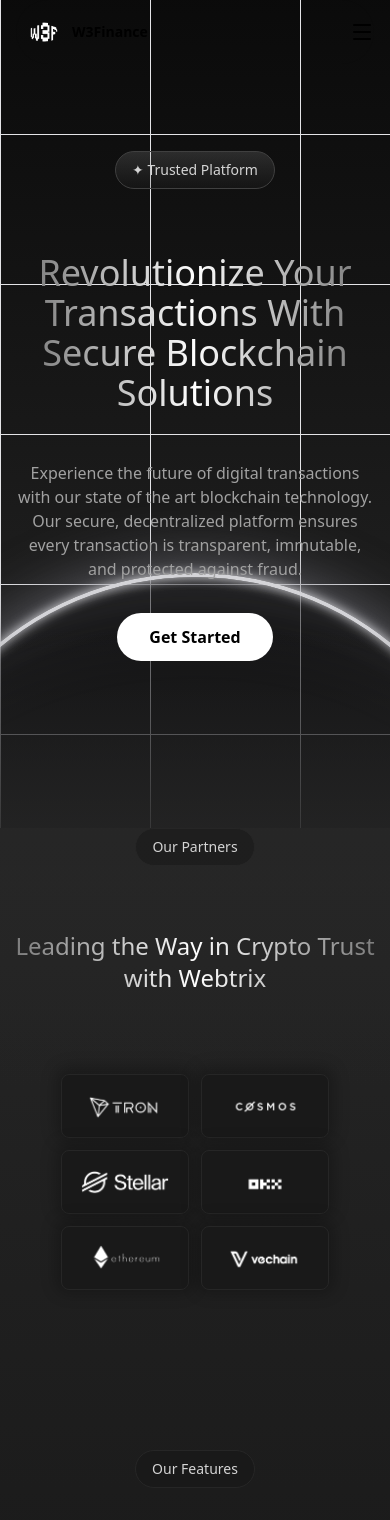
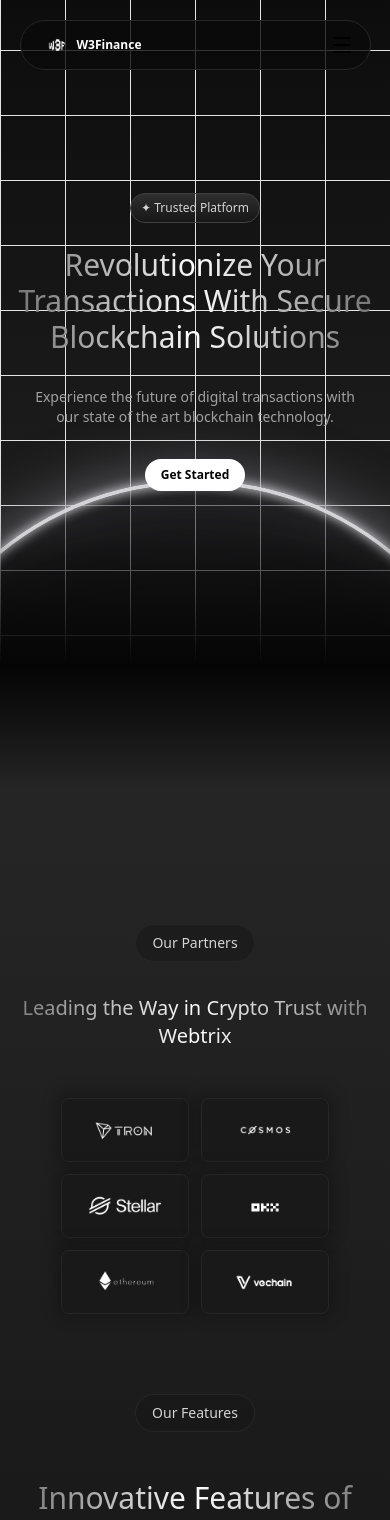
Before and after one commit to Nurman2022/web3-finance, a Next.js app: page / in a window 390 px wide. Shown: the top 1520 px of the page. Built offline with nearby package versions, Linux system fonts and the light colour scheme.

Commit message:
update responsive mobile

```diff
--- a/src/app/page.jsx
+++ b/src/app/page.jsx
@@ -10,27 +10,27 @@
 
 export default function Home() {
   return (
-
     <>
       <BackgroundBeamsWithCollision>
         <section className="relative z-20 flex flex-col items-center justify-center px-4 text-center">
-          <div className="mb-8">
+          <span className="inline-flex items-center gap-2 rounded-full bg-gradient-to-b from-neutral-400/20 to-neutral-800/20 border border-neutral-700 px-2.5 py-1.5 md:px-4 md:py-2 text-xs md:text-sm text-neutral-300 md:text-white">
+            ✦ Trusted Platform
+          </span>
 
-            <span className="inline-flex items-center gap-2 rounded-full bg-gradient-to-b from-neutral-400/20 to-neutral-800/20 border border-neutral-700 px-4 py-2 text-sm text-neutral-300">
-              ✦ Trusted Platform
-            </span>
-          </div>
-
-          <h1 className="z-20 bg-gradient-to-r from-neutral-500 via-white to-neutral-500 bg-clip-text font-normal py-8 text-4xl text-transparent lg:text-6xl max-w-5xl">
+          <h1 className="z-20 bg-gradient-to-r from-neutral-500 via-white to-neutral-500 bg-clip-text font-normal py-6 text-3xl md:text-6xl text-transparent max-w-5xl">
             Revolutionize Your Transactions With Secure Blockchain Solutions
           </h1>
 
-          <p className="mt-4 max-w-4xl text-base text-neutral-400 sm:text-lg">
+          <p className="mt-4 max-w-4xl text-base text-neutral-400 md:block hidden">
             Experience the future of digital transactions with our state of the art blockchain technology. Our secure,
             decentralized platform ensures every transaction is transparent, immutable, and protected against fraud.
           </p>
 
-          <button className="mt-8 rounded-full bg-white px-8 py-3 text-base font-semibold text-black transition-all hover:bg-neutral-200">
+          <p className="mt-2 max-w-4xl px-4 text-sm text-neutral-400 md:hidden block">
+            Experience the future of digital transactions with our state of the art blockchain technology.
+          </p>
+
+          <button className="mt-8 rounded-full bg-white px-4 py-2 md:px-8 md:py-3 text-xs md:text-base font-semibold text-black transition-all hover:bg-neutral-200">
             Get Started
           </button>
 
@@ -45,6 +45,5 @@
       </HeroGradientCircle>
       <Footer />
     </>
-
   );
 }
--- a/src/components/sections/FAQ.jsx
+++ b/src/components/sections/FAQ.jsx
@@ -26,13 +26,13 @@
 
     return (
         <section className="w-full overflow-hidden py-40 max-w-7xl mx-auto px-6 z-10">
-            <div className="flex flex-col lg:flex-row items-start justify-between gap-12 mb-16">
+            <div className="flex flex-col lg:flex-row items-start justify-between gap-8 mb-12">
                 <div className="flex-1">
                     <motion.h2
                         initial={{ opacity: 0, y: 20 }}
                         whileInView={{ opacity: 1, y: 0 }}
                         transition={{ duration: 0.6 }}
-                        className="md:text-5xl md:text-left text-center mb-6 bg-gradient-to-r from-neutral-500 via-white to-neutral-500 bg-clip-text py-8 text-4xl font-normal text-transparent lg:text-6xl"
+                        className="md:text-left text-center mb-6 bg-gradient-to-r from-neutral-500 via-white to-neutral-500 bg-clip-text py-4 md:py-8 text-3xl font-normal text-transparent md:text-6xl"
                     >
                         Have a Questions?<br />
                         We've Got Your Answers.
@@ -56,7 +56,7 @@
                             transition={{ duration: 0.6, delay: 0.5 }}
                             whileHover={{ scale: 1.05, x: 5 }}
                             whileTap={{ scale: 0.95 }}
-                            className="relative inline-flex items-center gap-3 bg-white text-black px-8 py-4 rounded-full font-medium hover:bg-neutral-200 transition-all duration-300"
+                            className="relative inline-flex items-center gap-3 bg-white text-black px-6 py-4 rounded-full font-medium text-sm md:text-base hover:bg-neutral-200 transition-all duration-300"
                         >
                             Read More
                         </motion.button>
--- a/src/components/sections/Features.jsx
+++ b/src/components/sections/Features.jsx
@@ -39,15 +39,15 @@
     ];
 
     return (
-        <div className="relative z-20 max-w-7xl mx-auto px-4 py-40">
+        <div className="relative z-20 max-w-7xl mx-auto px-4 py-20 md:py-40">
             <div className="text-center mb-16">
                 <span className="inline-flex mb-4 items-center rounded-full border border-dark-grid bg-neutral-900/50 px-4 py-2 text-sm text-neutral-300">
                     Our Features
                 </span>
-                <h2 className="md:text-5xl mb-4 bg-gradient-to-r from-neutral-500 via-white to-neutral-500 bg-clip-text py-8 text-4xl font-normal text-transparent lg:text-6xl">
+                <h2 className="bg-gradient-to-r from-neutral-500 via-white to-neutral-500 bg-clip-text my-8 text-3xl font-normal text-transparent md:text-6xl">
                     Innovative Features of Webtrix
                 </h2>
-                <p className="text-neutral-400 text-lg max-w-2xl mx-auto">
+                <p className="text-neutral-400 md:text-lg text-base max-w-2xl mx-auto mt-2 md:mt-4">
                     Our platform combines advanced security, real-time analytics, and user-friendly design to provide an
                     unparalleled trading experience.
                 </p>
--- a/src/components/sections/Partners.jsx
+++ b/src/components/sections/Partners.jsx
@@ -1,5 +1,3 @@
-import { CircleGradient } from "../ui/circle-gradient";
-
 export function Partners() {
     const partnersImg = [
         { name: "tron", logo: "/image/tron-logo.png" },
@@ -11,23 +9,20 @@
     ];
     return (
         <>
-            <section className="relative flex flex-col items-center z-20">
-                {/* <CircleGradient /> */}
-                <div className="mb-8">
-                    <span className="inline-flex items-center rounded-full border border-dark-grid bg-neutral-900/50 px-4 py-2 text-sm text-neutral-300">
-                        Our Partners
-                    </span>
-                </div>
+            <section className="relative flex flex-col items-center z-20 pt-40">
+                <span className="inline-flex items-center rounded-full border border-dark-grid bg-neutral-900/50 px-4 py-2 text-sm text-neutral-300 mb-8">
+                    Our Partners
+                </span>
 
-                <h2 className="mb-12 text-2xl font-normal text-center sm:text-4xl bg-gradient-to-r from-neutral-500 via-white to-neutral-500 bg-clip-text py-8 text-transparent">
+                <h2 className="mb-12 text-xl font-normal text-center md:text-4xl bg-gradient-to-r from-neutral-500 via-white to-neutral-500 bg-clip-text text-transparent">
                     Leading the Way in Crypto Trust with Webtrix
                 </h2>
 
-                <div className="flex flex-wrap w-full items-center justify-center gap-3 md:gap-4 lg:gap-8 px-4">
+                <div className="flex flex-wrap w-full items-center justify-center gap-3 md:gap-4 lg:gap-8 px-4 max-w-4xl">
                     {partnersImg.map((partner) => (
                         <div
                             key={partner.name}
-                            className="flex h-16 md:h-20 w-32 md:w-40 items-center justify-center rounded-lg border border-dark-grid bg-dark-card px-4 md:px-6 hover:bg-white hover:scale-105 transition-all duration-300 group shadow-[0px_-2px_15px_5px_rgba(0,_0,_0,_0.25)]"
+                            className="flex h-16 w-32 md:h-20 md:w-40 items-center justify-center rounded-lg border border-dark-grid bg-dark-card px-6 hover:bg-white hover:scale-105 transition-all duration-300 group shadow-[0px_-2px_15px_5px_rgba(0,_0,_0,_0.25)]"
                         >
                             <img
                                 src={partner.logo}
--- a/src/components/ui/background-beams-with-collision.jsx
+++ b/src/components/ui/background-beams-with-collision.jsx
@@ -2,7 +2,6 @@
 import { cn } from "@/lib/utils";
 import { motion } from "motion/react";
 import React, { useRef, useState, useEffect } from "react";
-import { CircleGradient } from "./circle-gradient";
 
 export const BackgroundBeamsWithCollision = ({
     children,
@@ -76,14 +75,15 @@
         <div
             ref={parentRef}
             className={cn(
-                "h-[100vh] bg-gradient-to-b from-neutral-950 to-neutral-800  relative flex items-center w-full justify-center overflow-hidden",
+                "h-screen bg-gradient-to-b from-neutral-950 to-neutral-800 relative flex items-center w-full justify-center overflow-hidden",
                 className
             )}>
-
             <div
                 className={cn(
                     "absolute inset-0",
-                    "[background-size:150px_150px]",
+                    "md:[background-size:150px_150px]",
+                    "[background-size:65px_65px]",
+
                     "[background-image:linear-gradient(to_right,#e4e4e7_1px,transparent_1px),linear-gradient(to_bottom,#e4e4e7_1px,transparent_1px)]",
                     "dark:[background-image:linear-gradient(to_right,#262626_1px,transparent_1px),linear-gradient(to_bottom,#262626_1px,transparent_1px)]"
                 )} />
@@ -97,8 +97,6 @@
                         parentRef={parentRef} />
                 ))
             }
-            {/* <CircleGradient /> */}
-
             {children}
 
         </div>
--- a/src/components/ui/circle-gradient.jsx
+++ b/src/components/ui/circle-gradient.jsx
@@ -1,8 +1,8 @@
 "use client";
-
+// top-[31.8rem]
 export function CircleGradient() {
     return (
-        <div className="absolute inset-x-0 md:top-[45rem] top-[31.8rem] overflow-hidden pt-20 pointer-events-none">
+        <div className="absolute inset-x-0 md:top-[45rem] top-[30rem] overflow-hidden pt-20 pointer-events-none">
             <div className="group relative w-full pt-[80%]">
                 <div
                     className="absolute top-0 left-1/2 -translate-x-1/2 z-10 w-[160%] pt-[160%] overflow-hidden rounded-[100%]
@@ -59,7 +59,7 @@
             </div>
 
             {/* Overlay gradient - bottom to neutral-800 */}
-            <div className="absolute inset-x-0 bottom-0 h-64 bg-gradient-to-b from-transparent to-neutral-800 pointer-events-none z-20 md:invisible visible" />
+            <div className="absolute inset-x-0 bottom-0 h-64 bg-gradient-to-b from-transparent via-dark-bg to-neutral-800 pointer-events-none z-20 md:invisible visible" />
         </div>
     );
 }
--- a/src/components/ui/hero-gradient-circle.jsx
+++ b/src/components/ui/hero-gradient-circle.jsx
@@ -1,14 +1,10 @@
 "use client";
-import { CircleGradient } from "./circle-gradient";
-
 export function HeroGradientCircle({ children, className = "" }) {
     return (
 
         <>
-            {/* <div className={`relative bg-gradient-to-b from-amber-800 via-blue-400 to-dark-bg border-2 border-red-600 ${className}`}> */}
             <section className={`relative${className}`}>
-                {/* Overlay gradient - top from neutral to dark-bg */}
-                <div className="absolute inset-x-0 top-0 h-64 bg-gradient-to-b from-neutral-800 md:from-neutral-800 to-transparent pointer-events-none z-20 md:invisible visible" />
+                {/* <div className="absolute inset-x-0 top-0 h-64 bg-gradient-to-b from-neutral-800 md:from-neutral-800 to-transparent pointer-events-none z-20 md:invisible visible" /> */}
 
                 <div className="absolute inset-0 pointer-events-none">
                     {/* top left */}
@@ -34,7 +30,6 @@
                 {/* content */}
                 {/* <div className="z-20 bg-gradient-to-b from-dark-bg-tertiary via-black/95 to-dark-bg "> */}
                 <div className="z-20 bg-gradient-to-b from-neutral-800 via-black/95 to-dark-bg ">
-
                     {children}
                 </div>
             </section>
--- a/src/components/ui/resizable-navbar.jsx
+++ b/src/components/ui/resizable-navbar.jsx
@@ -33,7 +33,7 @@
     return (
         <motion.div
             ref={ref}
-            className={cn("sticky inset-x-0 top-0 z-40 w-full", className)}>
+            className={cn("md:sticky fixed inset-x-0 top-0 z-40 w-full", className)}>
             {React.Children.map(children, (child) =>
                 React.isValidElement(child)
                     ? React.cloneElement(child, { visible })
@@ -67,7 +67,7 @@
             }}
             className={cn(
                 "relative z-[60] mx-auto hidden w-full max-w-7xl flex-row items-center justify-between self-start rounded-full bg-transparent px-4 py-2 lg:flex dark:bg-transparent",
-                visible && "bg-white/80 dark:bg-neutral-950/80",
+                visible && "bg-white/80 dark:bg-neutral-950/80 border border-neutral-800",
                 className
             )}>
             {children}
@@ -110,34 +110,11 @@
 
 export const MobileNav = ({
     children,
-    className,
-    visible
 }) => {
     return (
-        <motion.div
-            animate={{
-                backdropFilter: visible ? "blur(10px)" : "none",
-                boxShadow: visible
-                    ? "0 0 24px rgba(34, 42, 53, 0.06), 0 1px 1px rgba(0, 0, 0, 0.05), 0 0 0 1px rgba(34, 42, 53, 0.04), 0 0 4px rgba(34, 42, 53, 0.08), 0 16px 68px rgba(47, 48, 55, 0.05), 0 1px 0 rgba(255, 255, 255, 0.1) inset"
-                    : "none",
-                width: visible ? "90%" : "100%",
-                paddingRight: visible ? "12px" : "0px",
-                paddingLeft: visible ? "12px" : "0px",
-                borderRadius: visible ? "4px" : "2rem",
-                y: visible ? 20 : 0,
-            }}
-            transition={{
-                type: "spring",
-                stiffness: 200,
-                damping: 50,
-            }}
-            className={cn(
-                "relative z-50 mx-auto flex w-full max-w-[calc(100vw-2rem)] flex-col items-center justify-between bg-transparent px-0 py-2 lg:hidden",
-                visible && "bg-white/80 dark:bg-neutral-950/80",
-                className
-            )}>
+        <div className="w-[90%] p-5 rounded-full mt-5 relative z-50 mx-auto flex max-w-[calc(100vw-2rem)] flex-col items-center justify-between px-4 py-2 lg:hidden bg-neutral-950/80 border border-neutral-800">
             {children}
-        </motion.div>
+        </div>
     );
 };
 
@@ -197,8 +174,8 @@
                 src="/image/w3f-logo.png"
                 alt="logo"
                 width={40}
-                height={40} />
-            <span className="font-semibold text-black dark:text-white">W3Finance</span>
+                height={40} className="h-6 w-6 md:h-10 md:w-10" />
+            <span className="font-semibold text-white text-xs md:text-base">W3Finance</span>
         </a>
     );
 };
```
Also changed, not shown: src/components/sections/info-section.jsx (+4 -4 lines).
